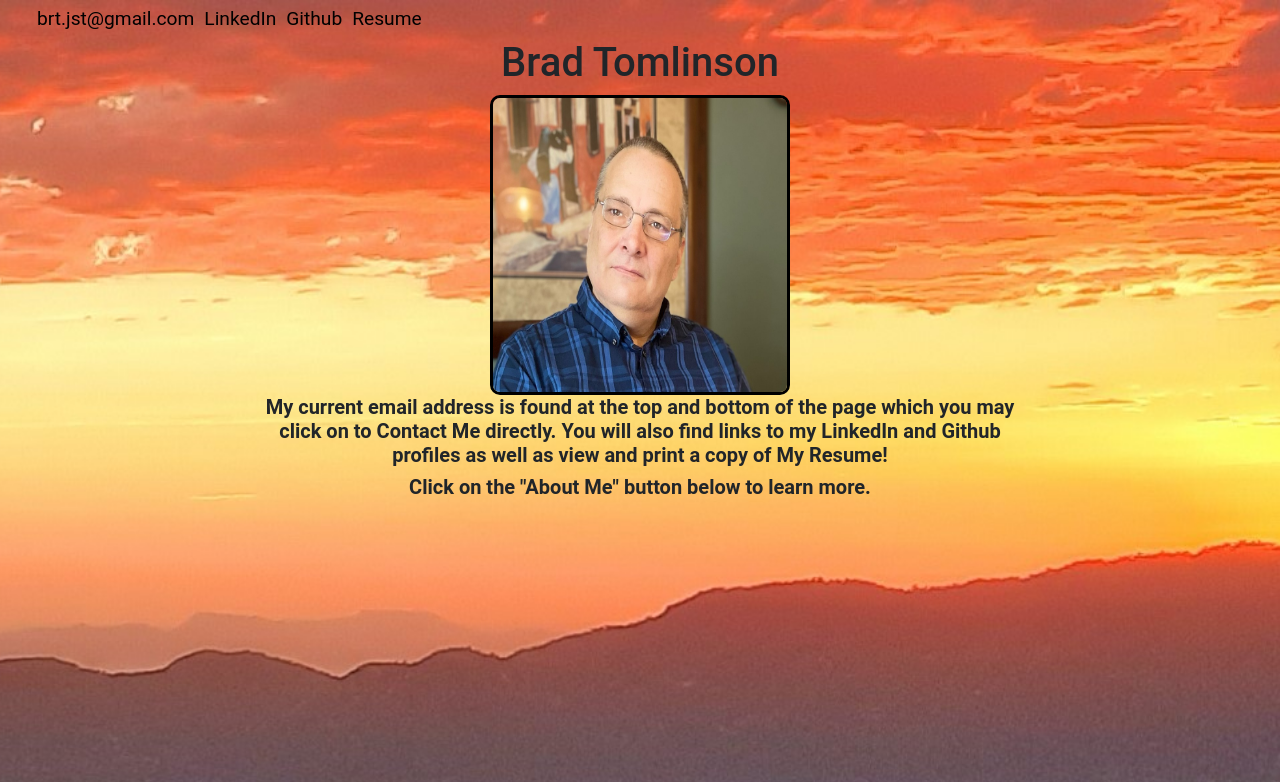
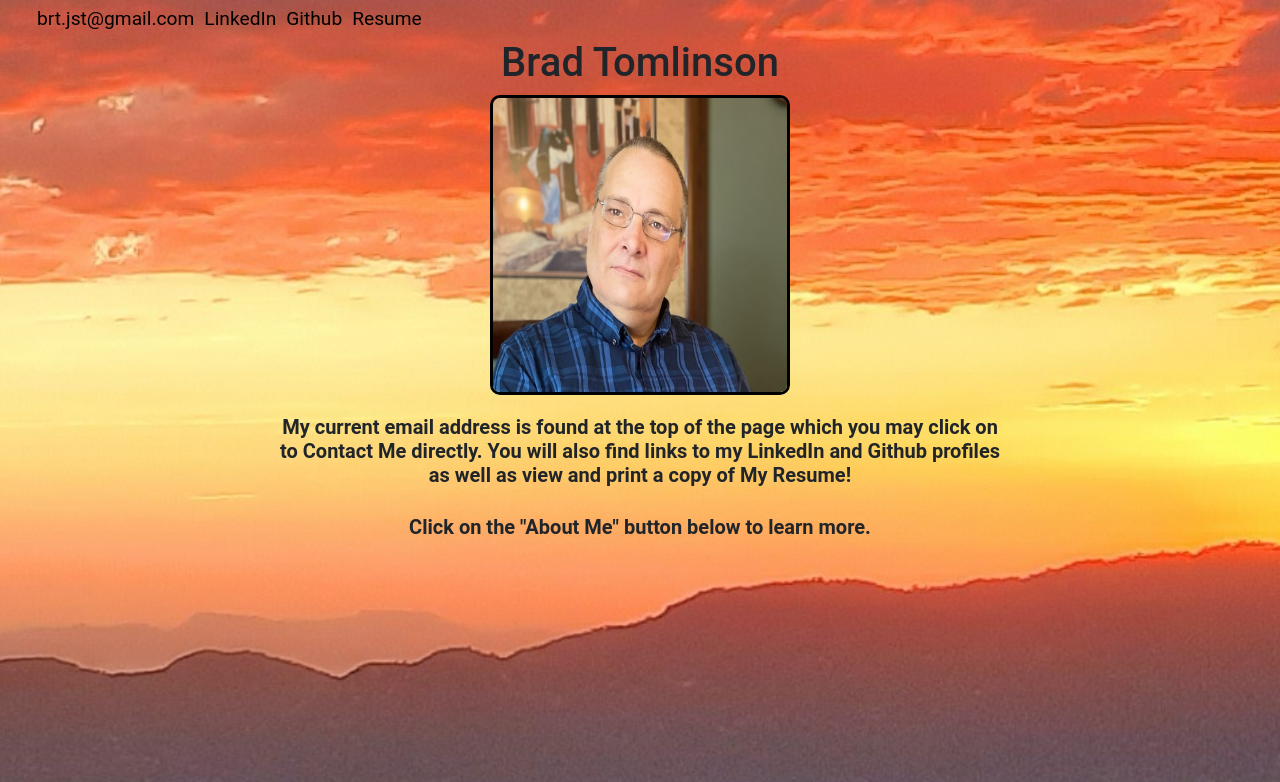
Before and after one commit to bradfan/showcase-portfolio, a React (Create React App) app: page / in a window 1280 px wide. Shown: the top 782 px of the page. Built offline with nearby package versions, Linux system fonts and the light colour scheme.

Commit message:
adjust header

```diff
--- a/src/Header.js
+++ b/src/Header.js
@@ -100,9 +100,9 @@ function Header() {
       <div style={{ textAlign: "center" }}>
         <strong>
           <h5
-            style={{ marginLeft: "20%", marginRight: "20%", fontWeight: "600" }}
+            style={{ marginLeft: "20%", marginRight: "20%", fontWeight: "600", padding: "20px"}}
           >
-            My current email address is found at the top and bottom of the page
+            My current email address is found at the top of the page
             which you may click on to Contact Me directly. You will also find
             links to my LinkedIn and Github profiles as well as view and print a
             copy of My Resume!
```
